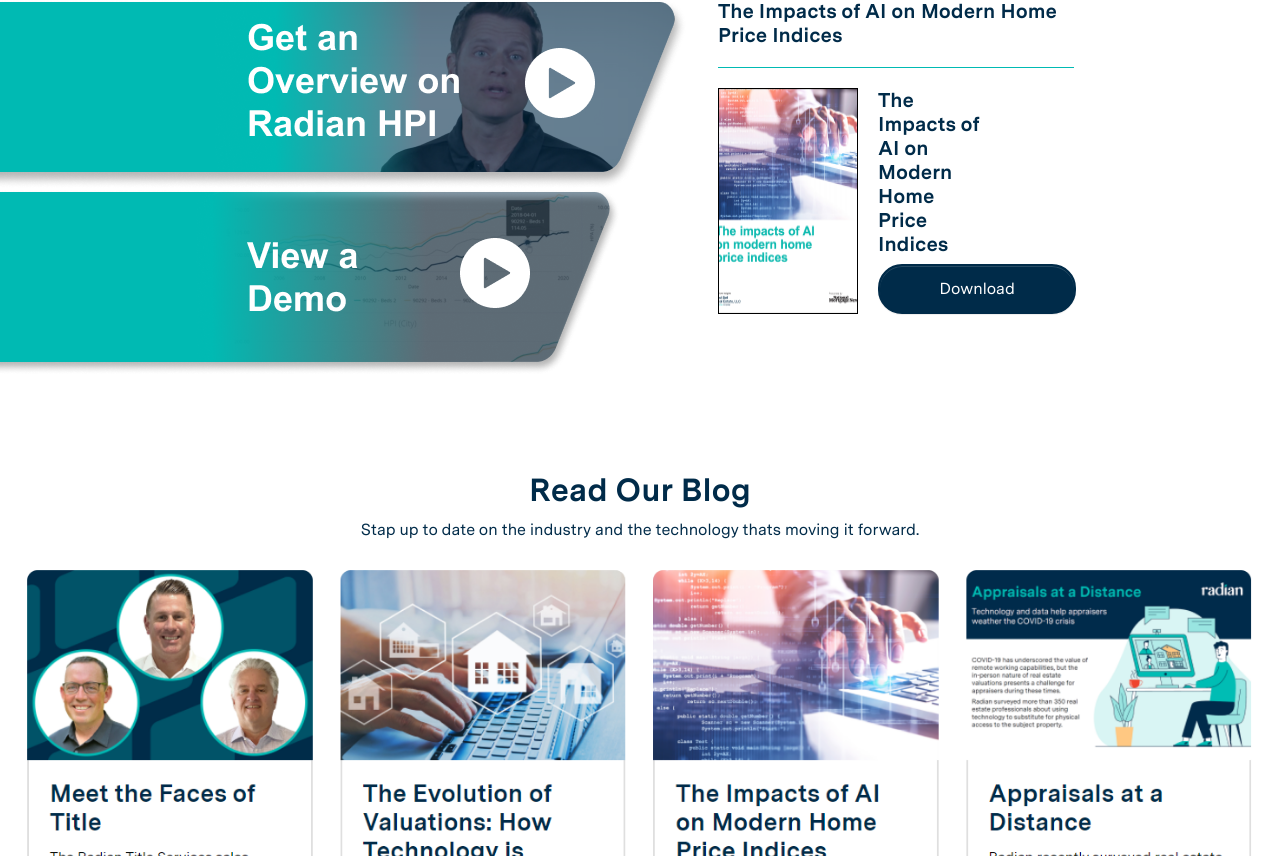
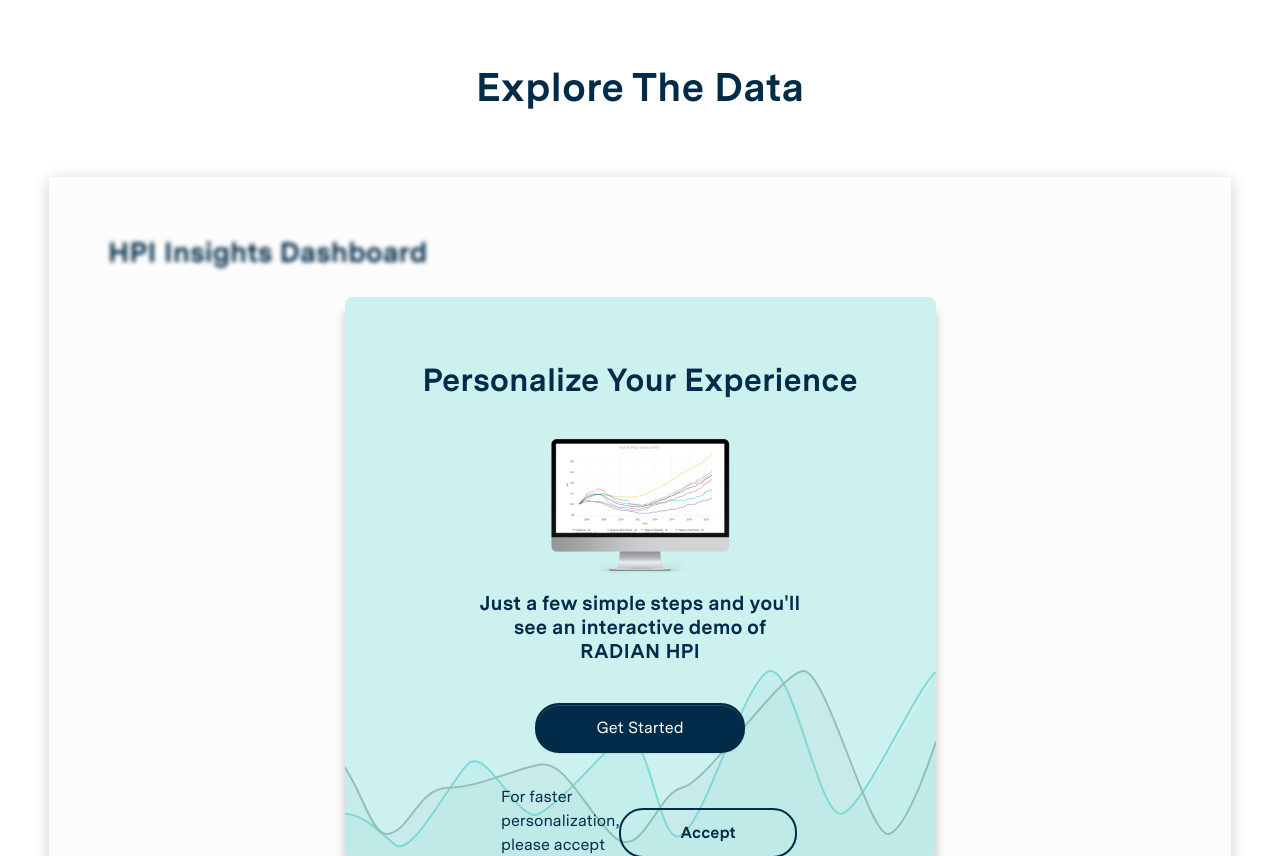
Before and after one commit to hanseulshim/radian-hpi, a React (Create React App) app: page / in a window 1280 px wide. Shown: the part 1604-2460 px from the top of the page. Built offline with nearby package versions, Linux system fonts and the light colour scheme.

Commit message:
Get Started wizard screen

```diff
--- a/public/content.json
+++ b/public/content.json
@@ -221,5 +221,13 @@
         ]
       }
     ]
+  },
+  "exploreTheData": {
+    "title": "Explore The Data",
+    "wizard": {
+      "title": "Personalize Your Experience",
+      "image": "hpi_wizard_imac.png",
+      "subtitle": "Just a few simple steps and you'll see an interactive demo of RADIAN HPI"
+    }
   }
 }
--- a/src/components/App.tsx
+++ b/src/components/App.tsx
@@ -4,7 +4,7 @@
 import { DataInterface, initialState } from 'initialState'
 import { LearningCenter } from './learning-center'
 import { Media } from './media'
-// import { ExploreTheData } from './explore-the-data'
+import { ExploreTheData } from './explore-the-data'
 import { Blog } from './blog'
 import { Compare } from './compare'
 import { HpiInAction } from './hpi-in-action'
@@ -36,7 +36,7 @@
       <main>
         <Hero />
         <LearningCenter />
-        {/* <ExploreTheData /> */}
+        <ExploreTheData />
         <Media />
         <Blog />
         <Compare />
--- a/src/components/explore-the-data/index.tsx
+++ b/src/components/explore-the-data/index.tsx
@@ -1,7 +1,26 @@
-import React from 'react'
+import React, { useContext, useState } from 'react'
+import { ContentContext } from 'components/App'
+import { Wizard } from './wizard'
 
 interface Props {}
 
 export const ExploreTheData: React.FC<Props> = () => {
-  return <p>Parent</p>
+  const { exploreTheData } = useContext(ContentContext)
+  const [showWizard, setWizard] = useState(true)
+
+  return (
+    <section className="container-fluid explore-the-data-container">
+      <div className="row hpi-section-title learning-center-title">
+        <div className="col d-flex flex-column justify-content-center align-items-center">
+          <h1>{exploreTheData?.title}</h1>
+        </div>
+      </div>
+      <div className="row">
+        <div className={`col col-sm-12 viz-container`}>
+          <h3>HPI Insights Dashboard</h3>
+          {showWizard && <Wizard />}
+        </div>
+      </div>
+    </section>
+  )
 }
--- a/src/components/explore-the-data/wizard/index.tsx
+++ b/src/components/explore-the-data/wizard/index.tsx
@@ -1,7 +1,63 @@
-import React from 'react'
+import React, { useContext, useState } from 'react'
+import { ContentContext } from 'components/App'
+import { GetStarted } from './screens/GetStarted'
+import { Industry } from './screens/Industry'
 
 interface Props {}
 
 export const Wizard: React.FC<Props> = () => {
-  return <p>Wizard</p>
+  const { exploreTheData } = useContext(ContentContext)
+  const wizard = exploreTheData?.wizard
+
+  // Track which Wizard screen the user is on
+  const [screen, setScreen] = useState(0)
+
+  // Track the users inputs in the wizard
+  const [form, setForm] = useState({
+    industry: '',
+    locationType: '',
+    location: '',
+    attribute: '',
+    role: ''
+  })
+
+  const onFormChange = (name: string, value: string) =>
+    setForm({
+      ...form,
+      [name]: value
+    })
+
+  const changeScreen = (screenIndex: number) => setScreen(screenIndex)
+
+  if (wizard) {
+    return (
+      <div className="wizard-overlay">
+        <div className="wizard-container">
+          <h2>{wizard.title}</h2>
+          {screen === 0 && (
+            <GetStarted
+              onFormChange={onFormChange}
+              changeScreen={changeScreen}
+              currentScreen={screen}
+            />
+          )}
+          {screen === 1 && (
+            <Industry
+              onFormChange={onFormChange}
+              changeScreen={changeScreen}
+              currentScreen={screen}
+            />
+          )}
+          {screen === 1 && <p>Next</p>}
+          {screen === 0 && (
+            <img
+              src={'./assets/hpi_wizard_bg.svg'}
+              alt="line background"
+              className="hpi-wizard-bg"
+            />
+          )}
+        </div>
+      </div>
+    )
+  } else return null
 }
--- /dev/null
+++ b/src/components/explore-the-data/wizard/screens/GetStarted.tsx
@@ -0,0 +1,38 @@
+import React, { useContext, useState } from 'react'
+import { ContentContext } from 'components/App'
+
+interface Props {
+  onFormChange: (name: string, value: string) => void
+  changeScreen: (screen: number) => void
+  currentScreen: number
+}
+
+export const GetStarted: React.FC<Props> = ({
+  onFormChange,
+  changeScreen,
+  currentScreen
+}) => {
+  const { exploreTheData } = useContext(ContentContext)
+  const wizard = exploreTheData?.wizard
+
+  return (
+    <div className="get-started-container">
+      <img
+        src={`./assets/${wizard?.image}`}
+        alt={`${wizard?.image}`}
+        className="wizard-image"
+      />
+      <h5>{wizard?.subtitle}</h5>
+      <button
+        className="btn btn-primary"
+        onClick={() => changeScreen(currentScreen + 1)}
+      >
+        Get Started
+      </button>
+      <div className="hpi-cookies">
+        <span>For faster personalization, please accept cookies</span>
+        <button className="btn btn-outline-primary">Accept</button>
+      </div>
+    </div>
+  )
+}
--- /dev/null
+++ b/src/components/explore-the-data/wizard/screens/Industry.tsx
@@ -0,0 +1,25 @@
+import React from 'react'
+
+interface Props {
+  onFormChange: (name: string, value: string) => void
+  changeScreen: (screen: number) => void
+  currentScreen: number
+}
+
+export const Industry: React.FC<Props> = ({
+  onFormChange,
+  changeScreen,
+  currentScreen
+}) => {
+  return (
+    <>
+      <select
+        className="custom-select"
+        onChange={e => onFormChange('industry', e.target.value)}
+      >
+        <option value={'finance'}>Finance</option>
+        <option value={'software'}>software</option>
+      </select>
+    </>
+  )
+}
--- a/src/initialState.tsx
+++ b/src/initialState.tsx
@@ -1,6 +1,7 @@
 export const initialState = {
   hero: null,
   learningCenter: null,
+  exploreTheData: null,
   media: null,
   compare: null,
   hpiInAction: null
@@ -80,4 +81,12 @@
       }>
     }> | null
   } | null
+  exploreTheData: {
+    title: string | null
+    wizard: {
+      title: string | null
+      image: string | null
+      subtitle: string | null
+    } | null
+  } | null
 }
--- /dev/null
+++ b/src/styles/exploreTheData.scss
@@ -0,0 +1,81 @@
+.explore-the-data-container {
+  padding: 5% 5%;
+
+  .viz-container {
+    box-shadow: 0px 3px 15px rgba(0, 0, 0, 0.2);
+    position: relative;
+    height: 100vh;
+    padding: 5%;
+    z-index: 0;
+  }
+
+  .wizard-overlay {
+    position: absolute;
+    display: flex;
+    justify-content: center;
+    align-items: center;
+    top: 0;
+    left: 0;
+    bottom: 0;
+    right: 0;
+    width: 100%;
+    z-index: 5;
+    background-color: rgba(0, 0, 0, 0.01);
+    backdrop-filter: blur(2px);
+  }
+
+  .wizard-container {
+    width: 50%;
+    height: 70%;
+    box-shadow: 0px 12px 10px 1px rgba(0, 0, 0, 0.2);
+    border-radius: 8px;
+    background-color: var(--cyan);
+    display: flex;
+    flex-direction: column;
+    align-items: center;
+    padding: 4em;
+    position: relative;
+
+    h2 {
+    }
+
+    .get-started-container {
+      display: flex;
+      flex-direction: column;
+      align-items: center;
+      text-align: center;
+      z-index: 1;
+
+      .wizard-image {
+        margin-top: 2em;
+        margin-bottom: 1em;
+      }
+
+      h5 {
+        margin-bottom: 2em;
+        width: 70%;
+      }
+
+      .hpi-cookies {
+        display: flex;
+        align-items: center;
+        width: 60%;
+        margin-top: 2em;
+        text-align: left;
+
+        button {
+          background: none;
+          font-weight: bold;
+        }
+      }
+    }
+
+    .hpi-wizard-bg {
+      position: absolute;
+      bottom: 0;
+      left: 0;
+      width: 100%;
+      z-index: 0;
+    }
+  }
+}
--- a/src/styles/index.scss
+++ b/src/styles/index.scss
@@ -6,12 +6,13 @@
 
 // For example @import 'app.scss';
 @import 'hero.scss';
-@import 'learning-center.scss';
+@import 'learningCenter.scss';
 @import 'media.scss';
 @import 'blog.scss';
 @import 'compare.scss';
 @import 'hpiInAction.scss';
 @import 'demo.scss';
+@import 'exploreTheData.scss';
 
 section {
   color: var(--blue);
```
Also changed, not shown: public/assets/hpi_wizard_bg.svg (added), public/assets/hpi_wizard_imac.png (added), src/styles/learningCenter.scss (renamed from src/styles/learning-center.scss).
